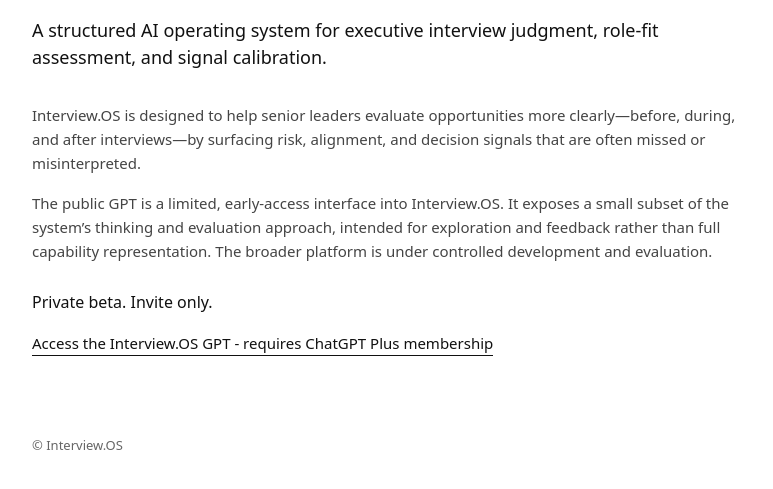
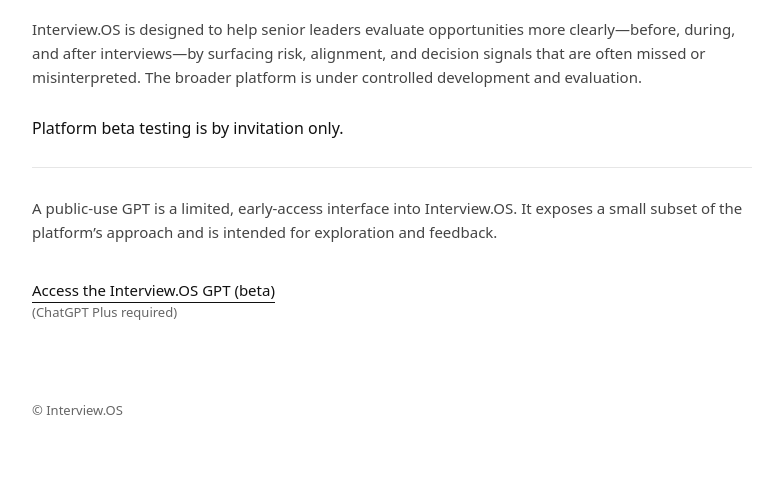
Before and after one commit to TypicalPsycho/interview-os, a plain HTML site: page index.html in a window 1280 px wide. Shown: the part 113-602 px from the top of the page, without its empty margins (248-1021 px from the left). Drawn offline with Linux system fonts and the light colour scheme.

Commit message:
Update index.html

```diff
--- a/index.html
+++ b/index.html
@@ -74,41 +74,47 @@
       font-size: 13px;
       color: var(--text-muted);
     }
+    hr {
+  border: 0;
+  border-top: 1px solid #e6e6e6;
+  margin: 28px 0;
+}
+.note {
+  color: #666;
+  font-size: 13px;
+}
+
   </style>
 </head>
 
 <body>
   <main class="container">
-    <h1>Interview.OS</h1>
+<h1>Interview.OS</h1>
 
-    <div class="tagline">
-      A structured AI operating system for executive interview judgment,
-      role-fit assessment, and signal calibration.
-    </div>
+<p>
+  Interview.OS is designed to help senior leaders evaluate opportunities more clearly—before,
+  during, and after interviews—by surfacing risk, alignment, and decision signals that are often
+  missed or misinterpreted. The broader platform is under controlled development and evaluation.
+</p>
 
-    <p>
-      Interview.OS is designed to help senior leaders evaluate opportunities
-      more clearly—before, during, and after interviews—by surfacing risk,
-      alignment, and decision signals that are often missed or misinterpreted.
-    </p>
+<div class="status">Platform beta testing is by invitation only.</div>
 
-    <p>
-      The public GPT is a limited, early-access interface into Interview.OS.
-      It exposes a small subset of the system’s thinking and evaluation approach,
-      intended for exploration and feedback rather than full capability
-      representation. The broader platform is under controlled development
-      and evaluation.
-    </p>
+<hr />
 
-    <div class="status">Private beta. Invite only.</div>
+<p>
+  A public-use GPT is a limited, early-access interface into Interview.OS. It exposes a small subset
+  of the platform’s approach and is intended for exploration and feedback.
+</p>
 
-    <a class="link" href="https://chatgpt.com/g/g-6950734e60408191999e820c1e38bec1-interview-os-the-interview-judgment-system" target="_blank" rel="noopener">
-      Access the Interview.OS GPT - requires ChatGPT Plus membership
-    </a>
+<a class="link" href="PUT_GPT_LINK_HERE" target="_blank" rel="noopener">
+  Access the Interview.OS GPT (beta)
+</a>
+<div class="note">(ChatGPT Plus required)</div>
 
-    <footer>
-      © Interview.OS
-    </footer>
+<footer>© Interview.OS</footer>
+
+
+
   </main>
 </body>
 </html>
```
